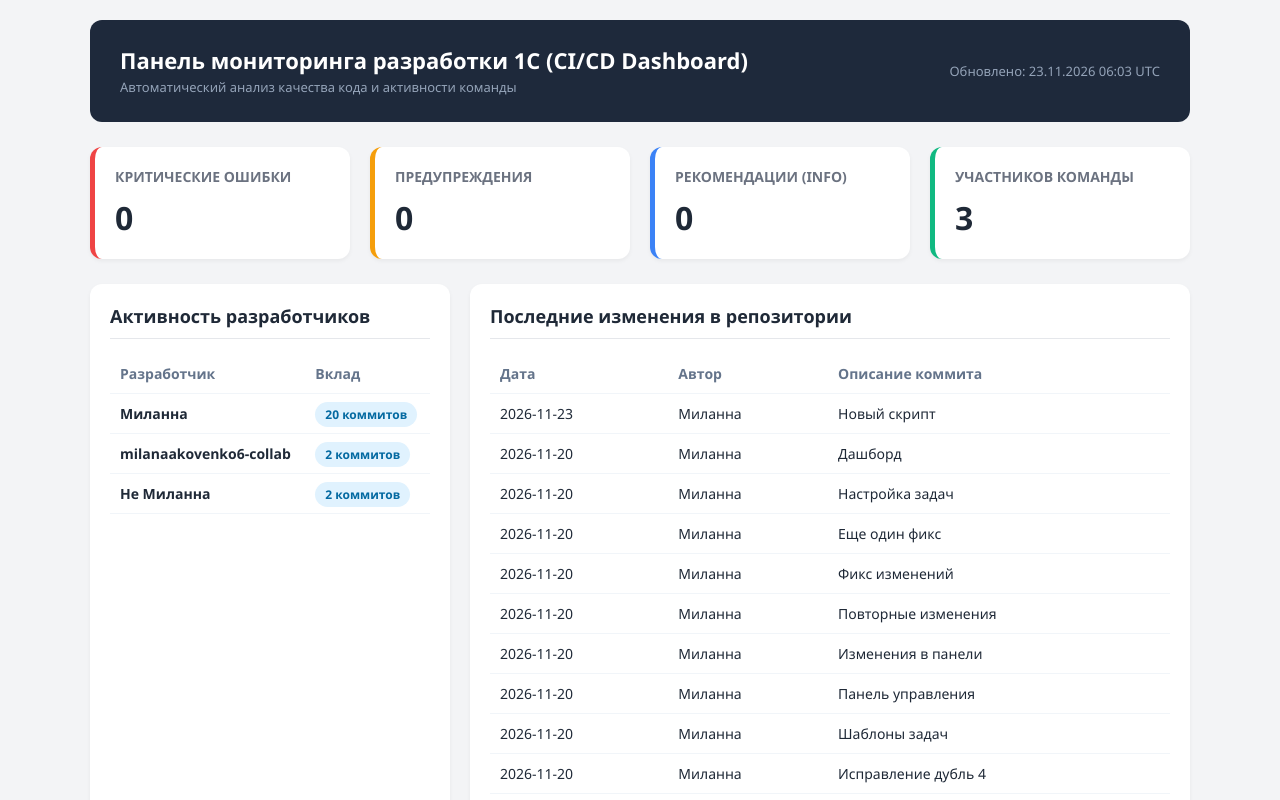
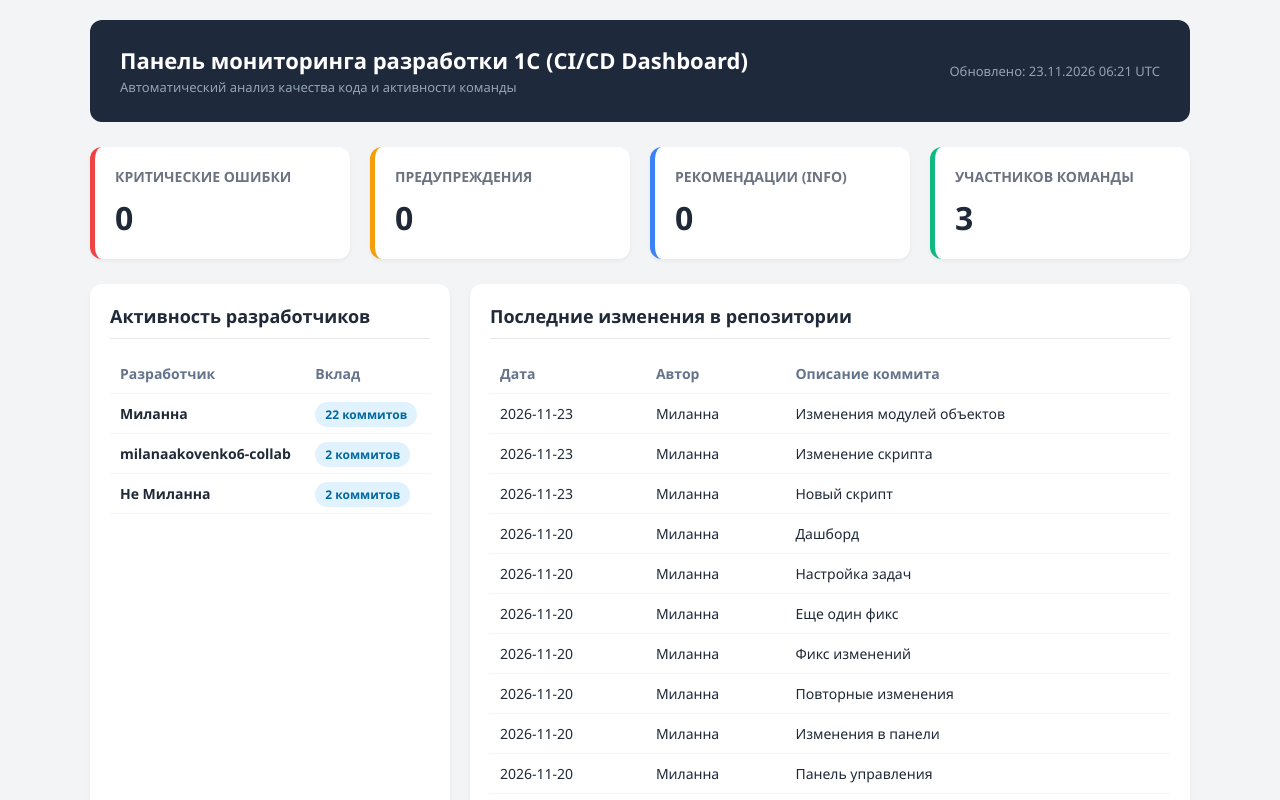
Before and after one commit to milanaakovenko6-collab/1c_project, a plain HTML site: page index.html in a window 1280 px wide. Shown: the top 800 px of the page. Drawn offline with Linux system fonts and the light colour scheme.

Commit message:
deploy: 90de6d6866179e2d1098162270395f74d9c94880

```diff
--- a/index.html
+++ b/index.html
@@ -38,7 +38,7 @@
             <h1>Панель мониторинга разработки 1С (CI/CD Dashboard)</h1>
             <span>Автоматический анализ качества кода и активности команды</span>
         </div>
-        <span>Обновлено: 23.11.2026 06:03 UTC</span>
+        <span>Обновлено: 23.11.2026 06:21 UTC</span>
     </header>
 
     <div class="cards">
@@ -65,14 +65,14 @@
             <h2>Активность разработчиков</h2>
             <table>
                 <thead><tr><th>Разработчик</th><th>Вклад</th></tr></thead>
-                <tbody><tr><td><strong>Миланна</strong></td><td><span class='badge'>20 коммитов</span></td></tr><tr><td><strong>milanaakovenko6-collab</strong></td><td><span class='badge'>2 коммитов</span></td></tr><tr><td><strong>Не Миланна</strong></td><td><span class='badge'>2 коммитов</span></td></tr></tbody>
+                <tbody><tr><td><strong>Миланна</strong></td><td><span class='badge'>22 коммитов</span></td></tr><tr><td><strong>milanaakovenko6-collab</strong></td><td><span class='badge'>2 коммитов</span></td></tr><tr><td><strong>Не Миланна</strong></td><td><span class='badge'>2 коммитов</span></td></tr></tbody>
             </table>
         </div>
         <div class="panel">
             <h2>Последние изменения в репозитории</h2>
             <table>
                 <thead><tr><th>Дата</th><th>Автор</th><th>Описание коммита</th></tr></thead>
-                <tbody><tr><td>2026-11-23</td><td>Миланна</td><td>Новый скрипт</td></tr><tr><td>2026-11-20</td><td>Миланна</td><td>Дашборд</td></tr><tr><td>2026-11-20</td><td>Миланна</td><td>Настройка задач</td></tr><tr><td>2026-11-20</td><td>Миланна</td><td>Еще один фикс</td></tr><tr><td>2026-11-20</td><td>Миланна</td><td>Фикс изменений</td></tr><tr><td>2026-11-20</td><td>Миланна</td><td>Повторные изменения</td></tr><tr><td>2026-11-20</td><td>Миланна</td><td>Изменения в панели</td></tr><tr><td>2026-11-20</td><td>Миланна</td><td>Панель управления</td></tr><tr><td>2026-11-20</td><td>Миланна</td><td>Шаблоны задач</td></tr><tr><td>2026-11-20</td><td>Миланна</td><td>Исправление дубль 4</td></tr></tbody>
+                <tbody><tr><td>2026-11-23</td><td>Миланна</td><td>Изменения модулей объектов</td></tr><tr><td>2026-11-23</td><td>Миланна</td><td>Изменение скрипта</td></tr><tr><td>2026-11-23</td><td>Миланна</td><td>Новый скрипт</td></tr><tr><td>2026-11-20</td><td>Миланна</td><td>Дашборд</td></tr><tr><td>2026-11-20</td><td>Миланна</td><td>Настройка задач</td></tr><tr><td>2026-11-20</td><td>Миланна</td><td>Еще один фикс</td></tr><tr><td>2026-11-20</td><td>Миланна</td><td>Фикс изменений</td></tr><tr><td>2026-11-20</td><td>Миланна</td><td>Повторные изменения</td></tr><tr><td>2026-11-20</td><td>Миланна</td><td>Изменения в панели</td></tr><tr><td>2026-11-20</td><td>Миланна</td><td>Панель управления</td></tr></tbody>
             </table>
         </div>
     </div>
```
